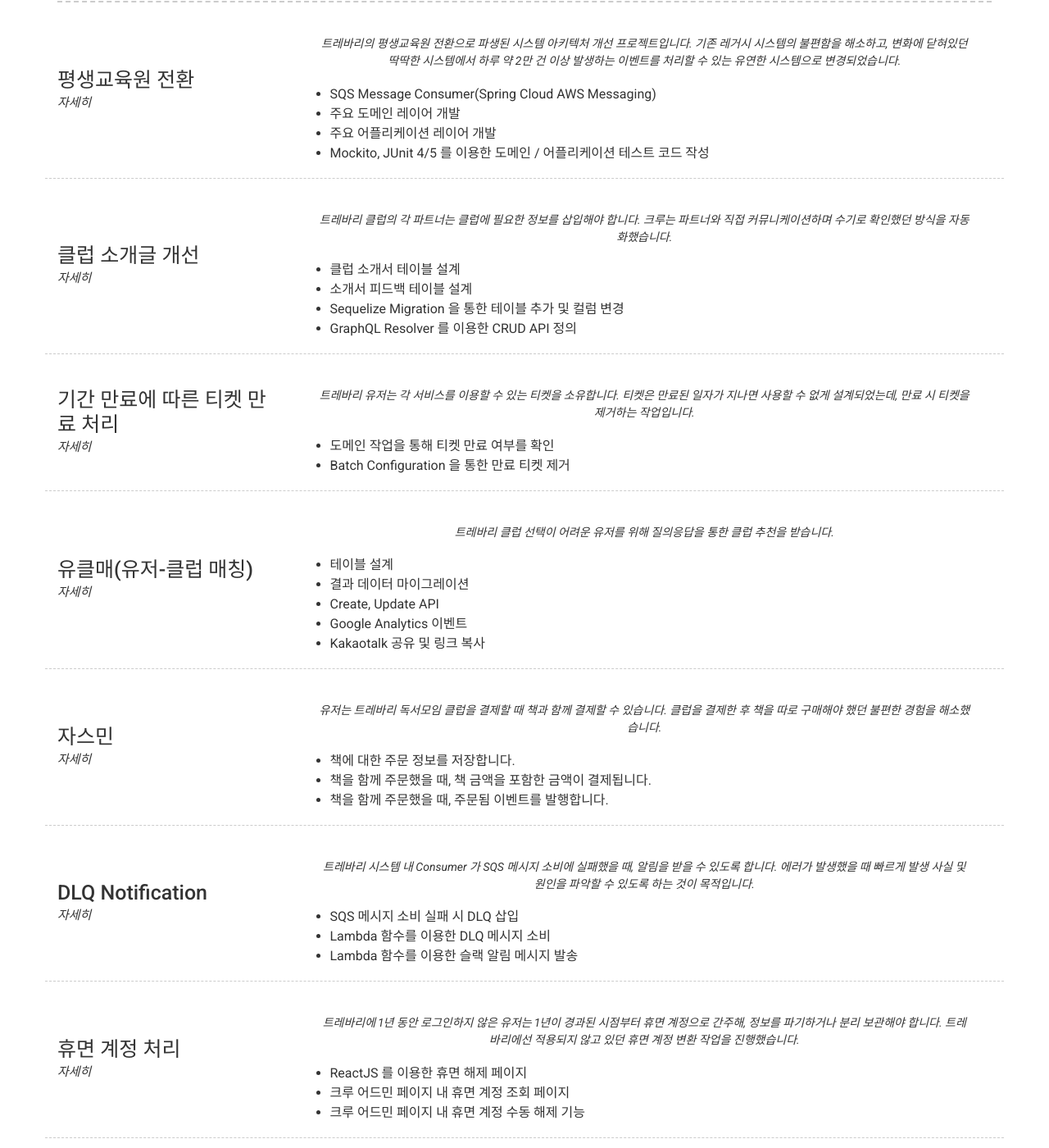
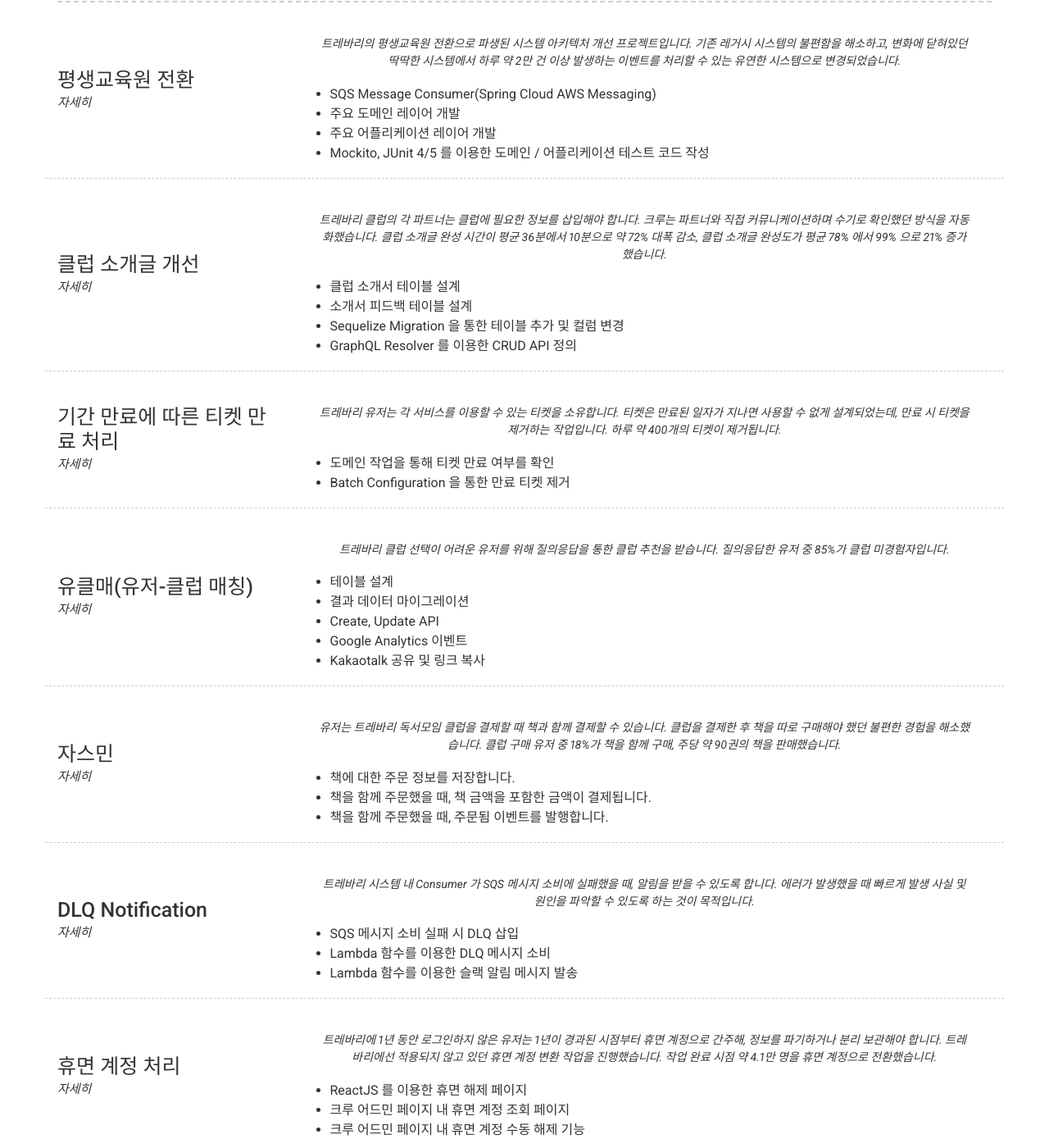
Before and after one commit to currenjin/resume, a Jekyll site: the page built from index.md, in a window 1280 px wide and 1400 px high, scrolled down 1780 px. Shown: the whole window at 82% size. Built offline with Jekyll 4.4.1, drawn with Linux system fonts in a browser that asks for light colours; nearby versions of some CDN libraries; some of the changed text lies outside the part shown.

Commit message:
update: projects

```diff
--- a/_config.yml
+++ b/_config.yml
@@ -140,7 +140,7 @@ content:
         link: https://www.notion.so/currenjin/TREVARI-984446f51fb34d9b9bb349c86ad7d1af#67921c04b6604b4db425f5ef04bf9b23
         link_text: 자세히
         quote: >
-          트레바리 클럽의 각 파트너는 클럽에 필요한 정보를 삽입해야 합니다. 크루는 파트너와 직접 커뮤니케이션하며 수기로 확인했던 방식을 자동화했습니다.
+          트레바리 클럽의 각 파트너는 클럽에 필요한 정보를 삽입해야 합니다. 크루는 파트너와 직접 커뮤니케이션하며 수기로 확인했던 방식을 자동화했습니다. 클럽 소개글 완성 시간이 평균 36분에서 10분으로 약 72% 대폭 감소, 클럽 소개글 완성도가 평균 78% 에서 99% 으로 21% 증가했습니다.
         description: |
           - 클럽 소개서 테이블 설계
           - 소개서 피드백 테이블 설계
@@ -152,7 +152,7 @@ content:
         link: https://www.notion.so/currenjin/TREVARI-984446f51fb34d9b9bb349c86ad7d1af#69347def659c4727b55e93893666aa52
         link_text: 자세히
         quote: >
-          트레바리 유저는 각 서비스를 이용할 수 있는 티켓을 소유합니다. 티켓은 만료된 일자가 지나면 사용할 수 없게 설계되었는데, 만료 시 티켓을 제거하는 작업입니다.
+          트레바리 유저는 각 서비스를 이용할 수 있는 티켓을 소유합니다. 티켓은 만료된 일자가 지나면 사용할 수 없게 설계되었는데, 만료 시 티켓을 제거하는 작업입니다. 하루 약 400개의 티켓이 제거됩니다.
         description: |
           - 도메인 작업을 통해 티켓 만료 여부를 확인
           - Batch Configuration 을 통한 만료 티켓 제거
@@ -162,7 +162,7 @@ content:
         link: https://www.notion.so/currenjin/TREVARI-984446f51fb34d9b9bb349c86ad7d1af#e3ad7565099643f696019dff12a597c6
         link_text: 자세히
         quote: >
-          트레바리 클럽 선택이 어려운 유저를 위해 질의응답을 통한 클럽 추천을 받습니다.
+          트레바리 클럽 선택이 어려운 유저를 위해 질의응답을 통한 클럽 추천을 받습니다. 질의응답한 유저 중 85%가 클럽 미경험자입니다.
         description: |
           - 테이블 설계
           - 결과 데이터 마이그레이션
@@ -175,7 +175,7 @@ content:
         link: https://www.notion.so/currenjin/TREVARI-984446f51fb34d9b9bb349c86ad7d1af#2b093e21254f4b06a3ff4d8693140ee0
         link_text: 자세히
         quote: >
-          유저는 트레바리 독서모임 클럽을 결제할 때 책과 함께 결제할 수 있습니다. 클럽을 결제한 후 책을 따로 구매해야 했던 불편한 경험을 해소했습니다.
+          유저는 트레바리 독서모임 클럽을 결제할 때 책과 함께 결제할 수 있습니다. 클럽을 결제한 후 책을 따로 구매해야 했던 불편한 경험을 해소했습니다. 클럽 구매 유저 중 18%가 책을 함께 구매, 주당 약 90권의 책을 판매했습니다.
         description: |
           - 책에 대한 주문 정보를 저장합니다.
           - 책을 함께 주문했을 때, 책 금액을 포함한 금액이 결제됩니다.
@@ -197,7 +197,7 @@ content:
         link: https://www.notion.so/currenjin/TREVARI-984446f51fb34d9b9bb349c86ad7d1af#7ae9fe3ce2bc4d348060bd7dc1e18e6b
         link_text: 자세히
         quote: >
-          트레바리에 1년 동안 로그인하지 않은 유저는 1년이 경과된 시점부터 휴면 계정으로 간주해, 정보를 파기하거나 분리 보관해야 합니다. 트레바리에선 적용되지 않고 있던 휴면 계정 변환 작업을 진행했습니다.
+          트레바리에 1년 동안 로그인하지 않은 유저는 1년이 경과된 시점부터 휴면 계정으로 간주해, 정보를 파기하거나 분리 보관해야 합니다. 트레바리에선 적용되지 않고 있던 휴면 계정 변환 작업을 진행했습니다. 작업 완료 시점 약 4.1만 명을 휴면 계정으로 전환했습니다.
         description: |
           - ReactJS 를 이용한 휴면 해제 페이지
           - 크루 어드민 페이지 내 휴면 계정 조회 페이지
@@ -221,7 +221,7 @@ content:
         link: https://www.notion.so/currenjin/TREVARI-984446f51fb34d9b9bb349c86ad7d1af#a45f642ca16440d284eea558c41589fe
         link_text: 자세히
         quote: >
-          트담트담에서 자존감을 주제로 한 마음 스캔입니다. 23개의 검사 문항과 8개 결과 유형으로 구성됩니다. 타사와 협업 중이던 ‘트담트담' 서비스의 인지도 상승을 목적으로 작업했으며, 해당 상품 구매로 이어질 것으로 기대했습니다.
+          트담트담에서 자존감을 주제로 한 마음 스캔입니다. 23개의 검사 문항과 8개 결과 유형으로 구성됩니다. 타사와 협업 중이던 ‘트담트담' 서비스의 인지도 상승을 목적으로 작업했으며, 해당 상품 구매로 이어질 것으로 기대했습니다. 마음 스캔 목표 8,500명 대비 67%(5,705명)가 참여했습니다.
         description: |
           - Google Analytics 이벤트 수집
           - 페이스북, 카카오톡 공유하기 / 링크 복사 기능
```
